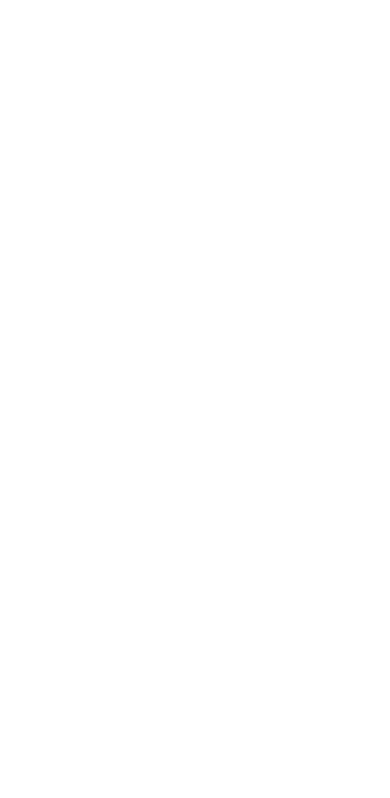
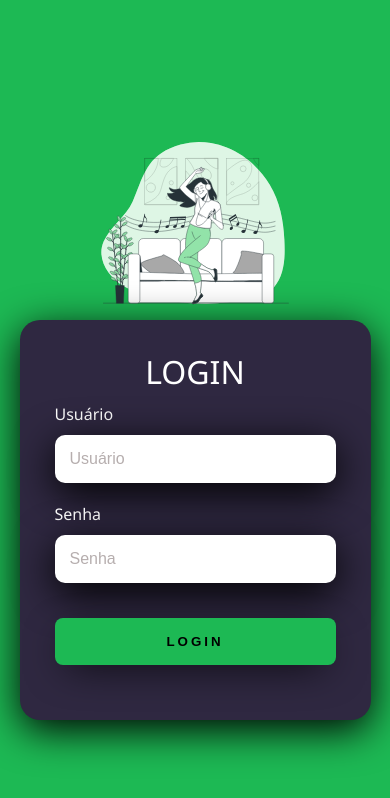
Before and after one commit to felipeholanda2077/Spotify-Clone, a plain HTML site: page login.html in a window 390 px wide. Drawn offline with Linux system fonts and the light colour scheme.

Commit message:
Em andamento

```diff
--- /dev/null
+++ b/Login.css
@@ -0,0 +1,140 @@
+@import url('https://fonts.googleapis.com/css2?family=Noto+Sans&family=Roboto:wght@400;700&display=swap');
+
+body {
+    margin: 0;
+    font-family: 'Noto Sans', sans-serif;
+}
+
+body * {
+    box-sizing: border-box;
+}
+
+.main-login{
+    width: 100vw;
+    height: 100vh;
+    background: #1DB954;
+    display: flex;
+    justify-content: center;
+    align-items: center;
+}
+
+.left-login {
+    width: 50vw;
+    height: 100vh;
+    display: flex;
+    justify-content: center;
+    align-items: center;
+    flex-direction: column;
+}
+
+.left-login > h1 {
+    font-size: 3vw;
+    color: white;
+}
+
+.left-login-image {
+    width: 35vw;
+}
+.right-login {
+    width: 50vw;
+    height: 100vh;
+    display: flex;
+    justify-content: center;
+    align-items: center;
+}
+
+.card-login {
+    width: 60%;
+    display: flex;
+    justify-content: center;
+    align-items: center;
+    flex-direction: column;
+    padding:  30px 35px;
+    background: #2f2841;
+    border-radius: 20px;
+    box-shadow: 0px 10px 40px black;
+}
+
+.card-login > h1 {
+    color: white;
+    font-weight: 400;
+    margin: 0;
+}
+
+.textfield {
+   width: 100%;
+   display: flex;
+   flex-direction: column;
+   align-items: flex-start;
+   justify-content: center;
+   margin: 10px 0px;
+}
+
+.textfield > input {
+    width: 100%;
+    border: none;
+    border-radius: 10px;
+    padding: 15px;
+    background: white;
+    color: white;
+    font-size: 12pt;
+    box-shadow: 0px 10px 40px black;
+    outline: none;
+    box-sizing: border-box;
+}
+
+.textfield > label {
+    color: white;
+    margin-bottom: 10px;
+}
+
+.textfield > input::placeholder {
+    color: rgb(182, 174, 174);
+}
+
+.btn-login {
+    width: 100%;
+    padding: 16px 0px;
+    margin: 25px;
+    border: none;
+    border-radius: 8px;
+    outline: none;
+    text-transform: uppercase;
+    font-weight: 800;
+    letter-spacing: 3px;
+    background-color: #1DB954;
+    box-shadow: 0px 10px 40px -12px black;
+    cursor: pointer;
+}
+
+@media only screen and (max-width: 950px){
+    .card-login{
+        width: 85%;
+    }
+}
+
+@media only screen and (max-width: 600px){
+    .main-login{
+        flex-direction: column;
+    }
+    .left-login > h1 {
+        display: none;
+    }
+    .left-login {
+        width: 100%;
+        height: auto;
+    }
+
+    .right-login {
+        width: 100%;
+        height: auto;
+    }
+
+    .left-login-image{
+        width: 50vw;
+    }
+
+    .card-login {
+        width: 90%;
+    }
+}
--- a/login.html
+++ b/login.html
@@ -0,0 +1,35 @@
+<!DOCTYPE html>
+<html lang="en">
+
+<head>
+    <meta charset="UTF-8">
+    <meta http-equiv="X-UA-Compatible" content="IE=edge">
+    <meta name="viewport" content="width=device-width, initial-scale=1.0">
+    <link rel="stylesheet" href="Login.css">
+    <title>Login-Spotify</title>
+</head>
+
+<body>
+    <div class="main-login">
+        <div class="left-login">
+            <h1>Faça Login<br>Entre para ouvir suas músicas</h1>
+            <img class="left-login-image" src="Danca.svg" alt="Dança-Animação">
+        </div>
+        <div class="right-login">
+            <div class="card-login">
+                <h1>LOGIN</h1>
+                <div class="textfield">
+                    <label for="usuario">Usuário</label>
+                    <input type="text" name="usuario" placeholder="Usuário">
+                </div>
+            <div class="textfield">
+                <label for="senha">Senha</label>
+                <input type="password" name="Senha" placeholder="Senha">
+            </div>
+            <button class="btn-login">Login</button>
+        </div>
+    </div>
+    </div>
+</body>
+
+</html>
--- a/style.css
+++ b/style.css
@@ -7,6 +7,10 @@
     box-sizing: border-box;
     margin: 0;
     padding: 0;
+}
+
+body * {
+    box-sizing: border-box
 }
 
 body {
@@ -54,22 +58,27 @@ body {
     padding: 20px 0;
 }
 
-
-
 #navbar .navbar-container ul {
     display: flex;
     list-style: none;
     font-weight: bold;
+    color: white;
 }
 
 #navbar .navbar-container ul li {
     padding: 0 20px;
     transition: all 500ms ease;
+    color: white;
 }
 
-#navbar .navbar-container ul li:hover {
+#navbar .navbar-container ul li a:hover {
     color: green;
     cursor: pointer;
+    color: white;
+}
+
+#navbar .navbar-container ul li a:visited {
+    color: white;
 }
 
 #navbar .navbar-container ul li:nth-child(3) {
@@ -208,3 +217,41 @@ body {
     display: inline-block;
     margin-left: 10px;
 }
+
+.Link {
+    text-decoration: none;
+    color: white;
+}
+
+
+@media only screen and (max-width: 950px){
+    .card-login{
+        width: 85%;
+    }
+}
+
+@media only screen and (max-width: 600px){
+    .main-login{
+        flex-direction: column;
+    }
+    .left-login > h1 {
+        display: none;
+    }
+    .footer-content {
+        width: 100%;
+        height: auto;
+    }
+
+    .right-login {
+        width: 100%;
+        height: auto;
+    }
+
+    .left-login-image{
+        width: 50vw;
+    }
+
+    .card-login {
+        width: 90%;
+    }
+}
```
Also changed, not shown: index.html (+2 -2 lines), Danca.svg (added).
